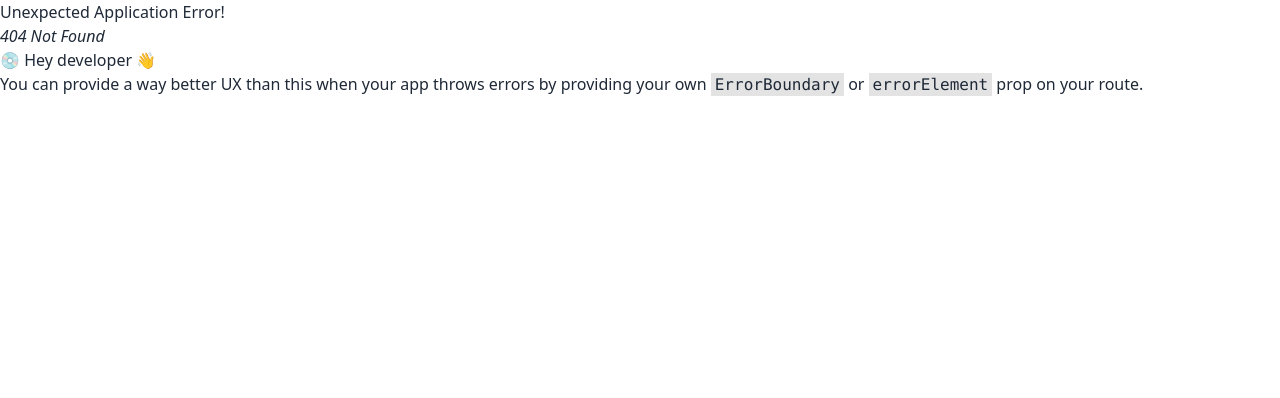
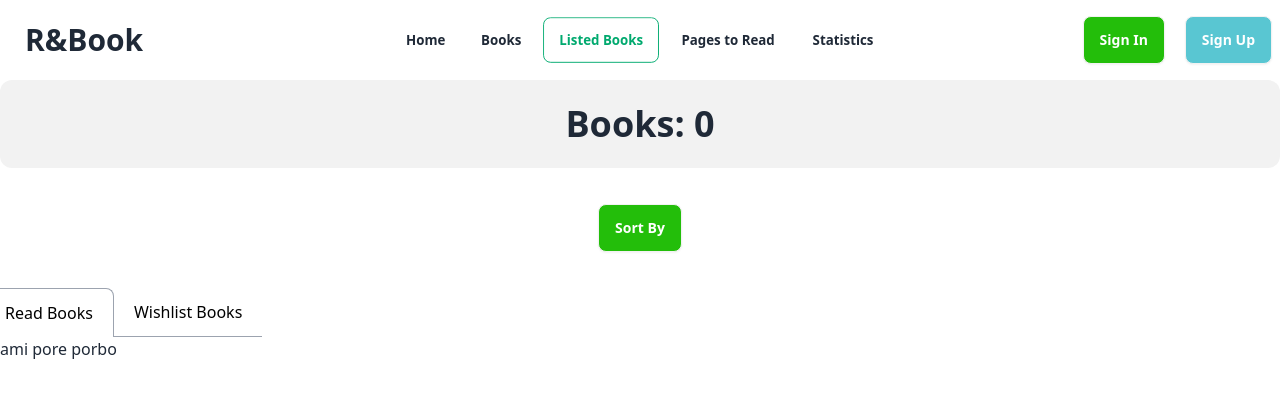
Before and after one commit to abdullahrafi1234/eight-assignment, a React (Vite) app: page /listed-to-page/wishlist in a window 1280 px wide. Before the commit this address had no page. Shown: the top 398 px of the page. Built offline with nearby package versions, Linux system fonts and the light colour scheme.

Commit message:
added tabs bar

```diff
--- a/package.json
+++ b/package.json
@@ -16,6 +16,7 @@
     "react-dom": "^18.2.0",
     "react-icons": "^5.0.1",
     "react-router-dom": "^6.22.3",
+    "react-toastify": "^10.0.5",
     "sort-by": "^1.2.0"
   },
   "devDependencies": {
--- a/src/components/BooksDetails/BookDetails.jsx
+++ b/src/components/BooksDetails/BookDetails.jsx
@@ -1,4 +1,7 @@
 import { useLoaderData, useParams } from "react-router-dom";
+import { ToastContainer, toast } from 'react-toastify';
+import 'react-toastify/dist/ReactToastify.css';
+import { saveBookApplication } from "../Utility/Utility";
 
 
 const BookDetails = () => {
@@ -13,15 +16,20 @@ const BookDetails = () => {
     const { author, bookName, category, image, tags, rating, review, totalPages, publisher, yearOfPublishing
     } = book;
 
+    const handleRead = () => {
+        saveBookApplication(bookIdInt)
+        toast('Read Added Successfully')
+    }
+
 
     return (
-        <div className="">
+        <div className="mt-8">
             <div className="hero-content flex-col lg:flex-row">
-                <div className="bg-[#1313130D] p-36 rounded-lg">
+                <div className="bg-[#1313130D] p-12 lg:p-36 rounded-lg">
                     <img width={'500px'} src={image} className=" rounded-lg shadow-2xl" />
                 </div>
 
-                <div className="w-2/3 pl-20 text-start">
+                <div className="w-2/3  lg:pl-20 text-start">
                     <h1 className="text-4xl font-bold">{bookName}</h1>
                     <p className="py-4 font-medium" >By: {author}</p>
                     <p className="font-medium border-y border-gray-300 py-3">{category}</p>
@@ -43,8 +51,8 @@ const BookDetails = () => {
 
                     <p className="py-2">Rating: <span className="font-bold">{rating}</span></p>
 
-                    <div className="py-8 space-x-6">
-                        <button className="btn btn-outline btn-accent font-bold">Read</button>
+                    <div className="py-8 space-x-3 lg:space-x-6">
+                        <button onClick={handleRead} className="btn btn-outline btn-accent font-bold">Read</button>
                         <button className="btn btn-info text-white font-bold">Wishlist</button>
                     </div>
 
@@ -52,6 +60,7 @@ const BookDetails = () => {
 
                 </div>
             </div>
+            <ToastContainer></ToastContainer>
         </div>
     );
 };
--- /dev/null
+++ b/src/components/ErrorPage/ErrorPage.jsx
@@ -0,0 +1,19 @@
+import { Link } from "react-router-dom";
+
+const ErrorPage = () => {
+    return (
+        <div className=" ">
+            <div className="text-center items-center max-w-full">
+                <h2 className="text-7xl backdrop:">Opps!!!</h2>
+                <p className="text-xl p-4">Data Not Found !</p>
+
+                <div
+                    className="m-12"> <Link to="/"><button className="btn btn-accent">Go Back to Home</button>
+                    </Link>
+                </div>
+            </div>
+        </div>
+    );
+};
+
+export default ErrorPage;
--- a/src/components/ListedToPage/ListedToPage.jsx
+++ b/src/components/ListedToPage/ListedToPage.jsx
@@ -1,9 +1,70 @@
+import { useEffect, useState } from "react";
+import { Link, Outlet, useLoaderData } from "react-router-dom";
+import { getStoredBookApplication } from "../Utility/Utility";
 
 
 const ListedToPage = () => {
+
+    const [tabIndex, setTabIndex] = useState(0)
+
+    const books = useLoaderData()
+
+    const [booksListed, setBooksListed] = useState([])
+
+    useEffect(() => {
+        const storedBookIds = getStoredBookApplication()
+        if (books.length > 0) {
+
+            // const booksListed = books.filter(book => storedBookIds.includes(book.bookId) )
+
+            const booksListed = []
+            for (const bookId of storedBookIds) {
+                const book = books.find(book => book.bookId === bookId)
+
+                if (book) {
+                    booksListed.push(book)
+                }
+            }
+            setBooksListed(booksListed)
+
+            //     console.log(books, storedBookIds,  booksListed)
+        }
+    }, [])
     return (
         <div>
-            <h2 className="text-4xl text-center">Listed Books Page</h2>
+            <h2 className="text-4xl text-center bg-base-200 py-6 rounded-xl font-bold">Books: {booksListed.length}</h2>
+
+            <div className="text-center m-8  ">
+                <details className="dropdown">
+                    <summary className="m-1 btn bg-[#23BE0A] text-white font-bold">Sort By</summary>
+                    <ul className="p-2 shadow menu dropdown-content z-[1] bg-base-100 rounded-box w-52">
+                        <li><Link>Item 1</Link></li>
+                        <li><Link>Item 2</Link></li>
+                    </ul>
+                </details>
+            </div>
+
+
+            {/* tabs */}
+            <div className="flex items-center -mx-4 overflow-x-auto overflow-y-hidden sm:justify-start text-black flex-nowrap">
+                <Link
+                to={''}
+                    onClick={() => setTabIndex(0)}
+                    className={`flex items-center flex-shrink-0 px-5 py-3 space-x-2 ${tabIndex === 0 ? 'border border-b-0 font-medium' : 'border-b'} rounded-t-lg border-gray-400`}>
+
+                    <span>Read Books</span>
+                </Link>
+                <Link
+                to={`wishlist`}
+                    onClick={() => setTabIndex(1)}
+                    className={`flex items-center flex-shrink-0 px-5 py-3 space-x-2 ${tabIndex === 1 ? 'border border-b-0 font-medium' : 'border-b'} rounded-t-lg border-gray-400`}>
+
+                    <span>Wishlist Books</span>
+                </Link>
+
+            </div>
+            <Outlet></Outlet>
+
         </div>
     );
 };
--- /dev/null
+++ b/src/components/ReadBooks/ReadBooks.jsx
@@ -0,0 +1,11 @@
+
+
+const ReadBooks = () => {
+    return (
+        <div>
+            <h3 className="text-center text-7xl">amr boi pora sesh</h3>
+        </div>
+    );
+};
+
+export default ReadBooks;
--- /dev/null
+++ b/src/components/Utility/Utility.js
@@ -0,0 +1,21 @@
+const getStoredBookApplication = () => {
+    const storedBookApplication = localStorage.getItem('book-applications');
+    if(storedBookApplication) {
+        return JSON.parse(storedBookApplication)
+    }
+    return []
+}
+
+
+const saveBookApplication = bookId => {
+    const storedBookApplications = getStoredBookApplication()
+
+    const exists = storedBookApplications.find(bookNewId => bookNewId === bookId)
+    if(!exists){
+        storedBookApplications.push(bookId)
+        localStorage.setItem('book-applications', JSON.stringify(storedBookApplications))
+    }
+}
+
+
+export {getStoredBookApplication, saveBookApplication}
--- /dev/null
+++ b/src/components/Wishlist/Wishlist.jsx
@@ -0,0 +1,11 @@
+
+
+const Wishlist = () => {
+    return (
+        <div>
+                <h3>ami pore porbo</h3>
+        </div>
+    );
+};
+
+export default Wishlist;
--- a/src/main.jsx
+++ b/src/main.jsx
@@ -14,12 +14,16 @@ import Books from './components/Books/Books';
 import PagesToRead from './components/PagesToRead/PagesToRead';
 import Statistics from './components/Statistics/Statistics';
 import BookDetails from './components/BooksDetails/BookDetails';
+import ErrorPage from './components/ErrorPage/ErrorPage';
+import Wishlist from './components/Wishlist/Wishlist';
+import ReadBooks from './components/ReadBooks/ReadBooks';
 
 
 const router = createBrowserRouter([
   {
     path: '/',
     element: <Root></Root>,
+    errorElement: <ErrorPage></ErrorPage>,
     children: [
       {
         path: '/',
@@ -31,7 +35,18 @@ const router = createBrowserRouter([
       },
       {
         path: '/listed-to-page',
-        element: <ListedToPage></ListedToPage>
+        element: <ListedToPage></ListedToPage>,
+        loader: () => fetch('/books.json'),
+        children:[
+          {
+            index: true,
+            element: <ReadBooks></ReadBooks>
+          },
+          {
+            path: 'wishlist',
+            element: <Wishlist></Wishlist>
+          }
+        ]
       },
       {
         path: '/pages-to-read',
```
Also changed, not shown: 1 other file (tests, documents, lock files or other folders).
